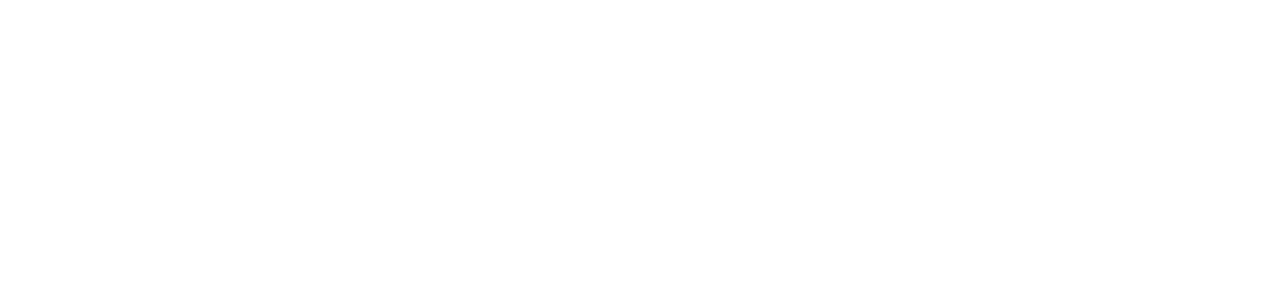
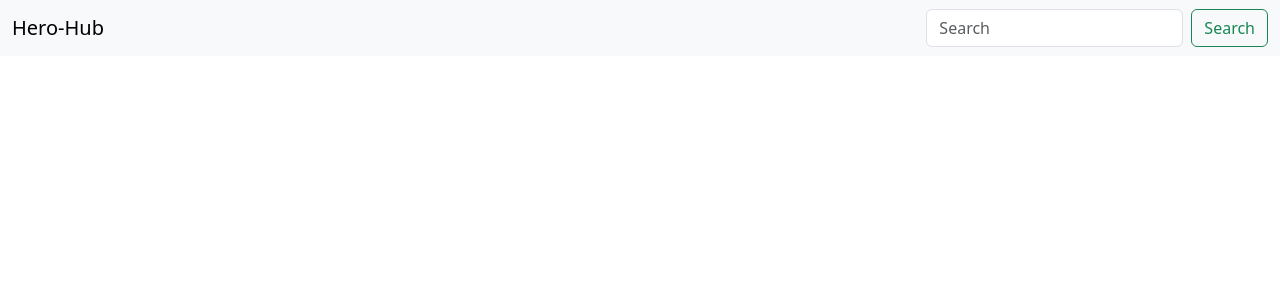
Before and after one commit to R8nDr0p/Hero_Hub, a React (Vite) app: page / in a window 1280 px wide. Shown: the top 300 px of the page. Built offline with nearby package versions, Linux system fonts and the light colour scheme.

Commit message:
fixed the components not showing

```diff
--- a/src/App.jsx
+++ b/src/App.jsx
@@ -1,7 +1,14 @@
-import { useState } from "react";
+import Navbar from "./components/Navbar";
+// import Index from "./components";
 
 function App() {
-  return <></>;
+  return (
+    <>
+      {/* <h1>Rain</h1> */}
+      <Navbar />
+      {/* <p>Why is it not working?</p> */}
+    </>
+  );
 }
 
 export default App;
--- a/src/components/Navbar.jsx
+++ b/src/components/Navbar.jsx
@@ -1,5 +1,24 @@
 function Navbar() {
-  return <></>;
+  return (
+    <>
+      <nav className="navbar bg-body-tertiary">
+        <div className="container-fluid">
+          <a className="navbar-brand">Hero-Hub</a>
+          <form className="d-flex" role="search">
+            <input
+              className="form-control me-2"
+              type="search"
+              placeholder="Search"
+              aria-label="Search"
+            />
+            <button className="btn btn-outline-success" type="submit">
+              Search
+            </button>
+          </form>
+        </div>
+      </nav>
+    </>
+  );
 }
 
 export default Navbar;
```
Also changed, not shown: src/components/Index.jsx (+14 -13 lines), src/main.jsx (+8 -8 lines).
